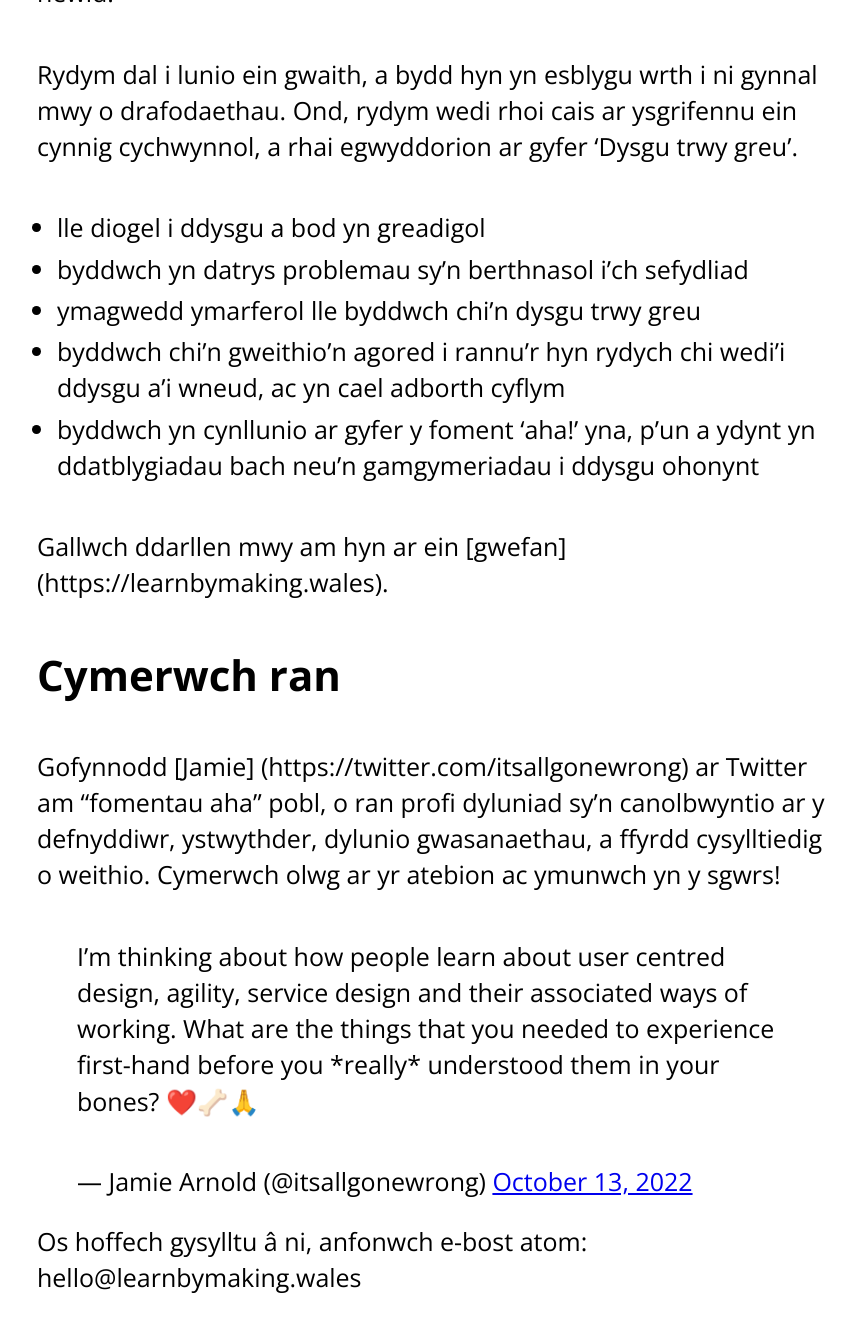
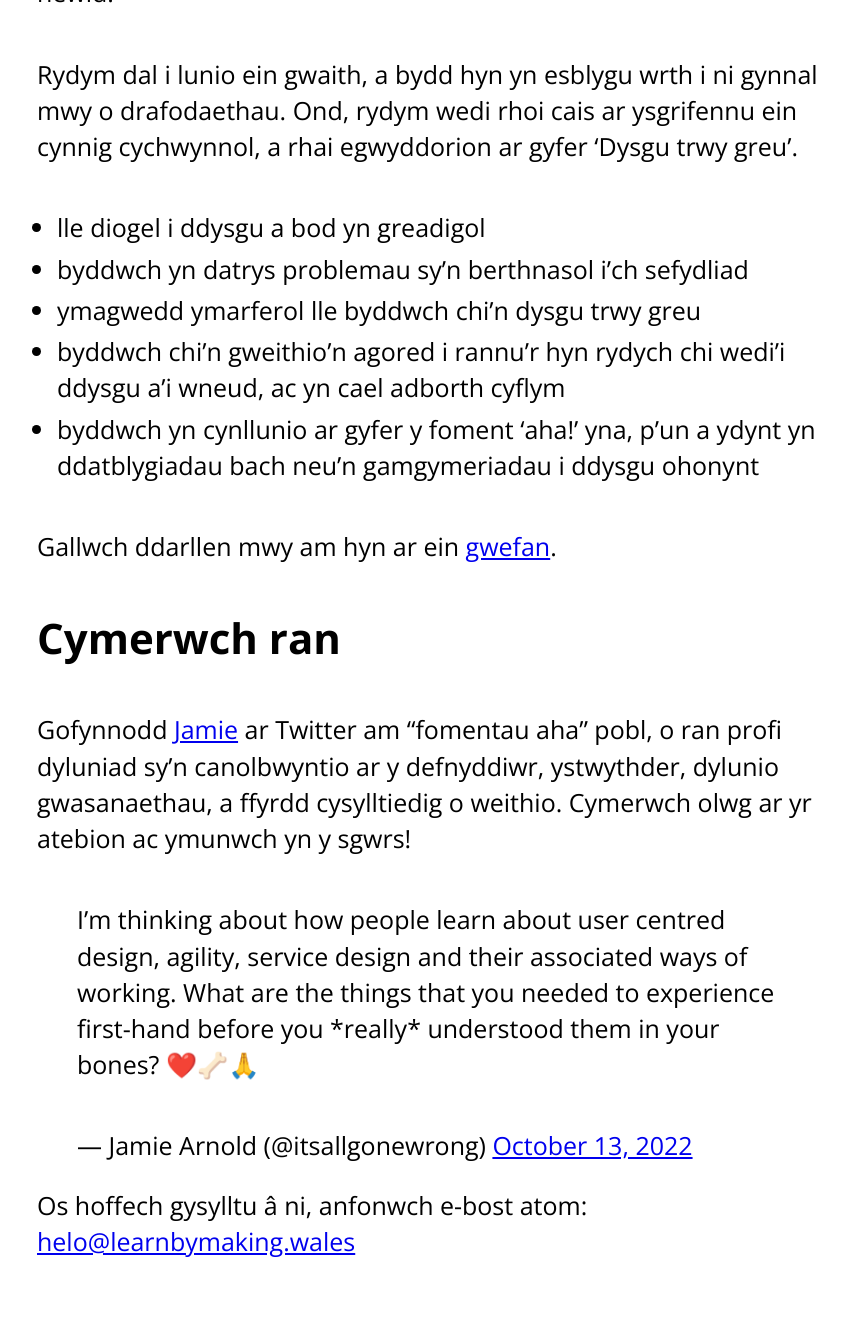
Before and after one commit to learnbymakingwales/learnbymakingwales.github.io, a Jekyll site: the page built from cy/updates/_posts/2022-10-17-wythnos-1.md, in a window 1280 px wide and 1400 px high, scrolled down 919 px. Shown: the top 1332 px of the window, without its empty margins (203-1059 px from the left). Built offline with Jekyll 4.4.1, drawn with Linux system fonts in a browser that asks for light colours; comment, search, counter and statistics services are not loaded.

Commit message:
Fix links

```diff
--- a/cy/updates/_posts/2022-10-17-wythnos-1.md
+++ b/cy/updates/_posts/2022-10-17-wythnos-1.md
@@ -25,12 +25,12 @@ Rydym dal i lunio ein gwaith, a bydd hyn yn esblygu wrth i ni gynnal mwy o drafo
 * byddwch yn cynllunio ar gyfer y foment ‘aha!’ yna, p’un a ydynt yn ddatblygiadau bach neu’n gamgymeriadau i ddysgu ohonynt
 
 
-Gallwch ddarllen mwy am hyn ar ein [gwefan] (https://learnbymaking.wales).
+Gallwch ddarllen mwy am hyn ar ein [gwefan](https://learnbymaking.wales).
 
 ## Cymerwch ran
 
-Gofynnodd [Jamie] (https://twitter.com/itsallgonewrong) ar Twitter am “fomentau aha” pobl, o ran profi dyluniad sy’n canolbwyntio ar y defnyddiwr, ystwythder, dylunio gwasanaethau, a ffyrdd cysylltiedig o weithio. Cymerwch olwg ar yr atebion ac ymunwch yn y sgwrs!
+Gofynnodd [Jamie](https://twitter.com/itsallgonewrong) ar Twitter am “fomentau aha” pobl, o ran profi dyluniad sy’n canolbwyntio ar y defnyddiwr, ystwythder, dylunio gwasanaethau, a ffyrdd cysylltiedig o weithio. Cymerwch olwg ar yr atebion ac ymunwch yn y sgwrs!
 
 <blockquote class="twitter-tweet"><p lang="en" dir="ltr">I’m thinking about how people learn about user centred design, agility, service design and their associated ways of working. What are the things that you needed to experience first-hand before you *really* understood them in your bones? ❤️🦴🙏</p>&mdash; Jamie Arnold (@itsallgonewrong) <a href="https://twitter.com/itsallgonewrong/status/1580493265769402371?ref_src=twsrc%5Etfw">October 13, 2022</a></blockquote> <script async src="https://platform.twitter.com/widgets.js" charset="utf-8"></script>
 
-Os hoffech gysylltu â ni, anfonwch e-bost atom: hello@learnbymaking.wales
+Os hoffech gysylltu â ni, anfonwch e-bost atom: [helo@learnbymaking.wales](mailto:helo@learnbymaking.wales)
```
